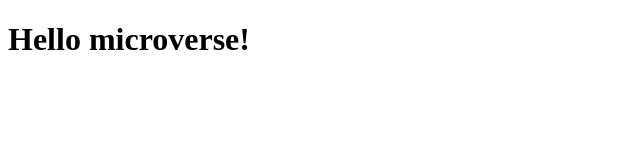
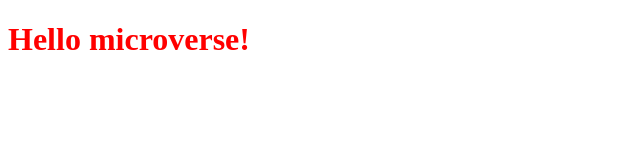
Before and after one commit to Ngufor-emmanuella/hello-microverse, a plain HTML site: page index.html in a window 1280 px wide. Shown: the whole page, without its empty margins (0-640 px from the left). Drawn offline with Linux system fonts and the light colour scheme.

Commit message:
Update index.html

```diff
--- a/index.html
+++ b/index.html
@@ -5,8 +5,9 @@
     <meta http-equiv="X-UA-Compatible" content="IE=edge">
     <meta name="viewport" content="width=device-width, initial-scale=1.0">
     <title>Document</title>
+    <link rel="stylesheet" href="style.css">
 </head>
 <body>
-    <h1>Hello microverse!</h1>
+    <h1 class="headertext">Hello microverse!</h1>
 </body>
 </html>
```
